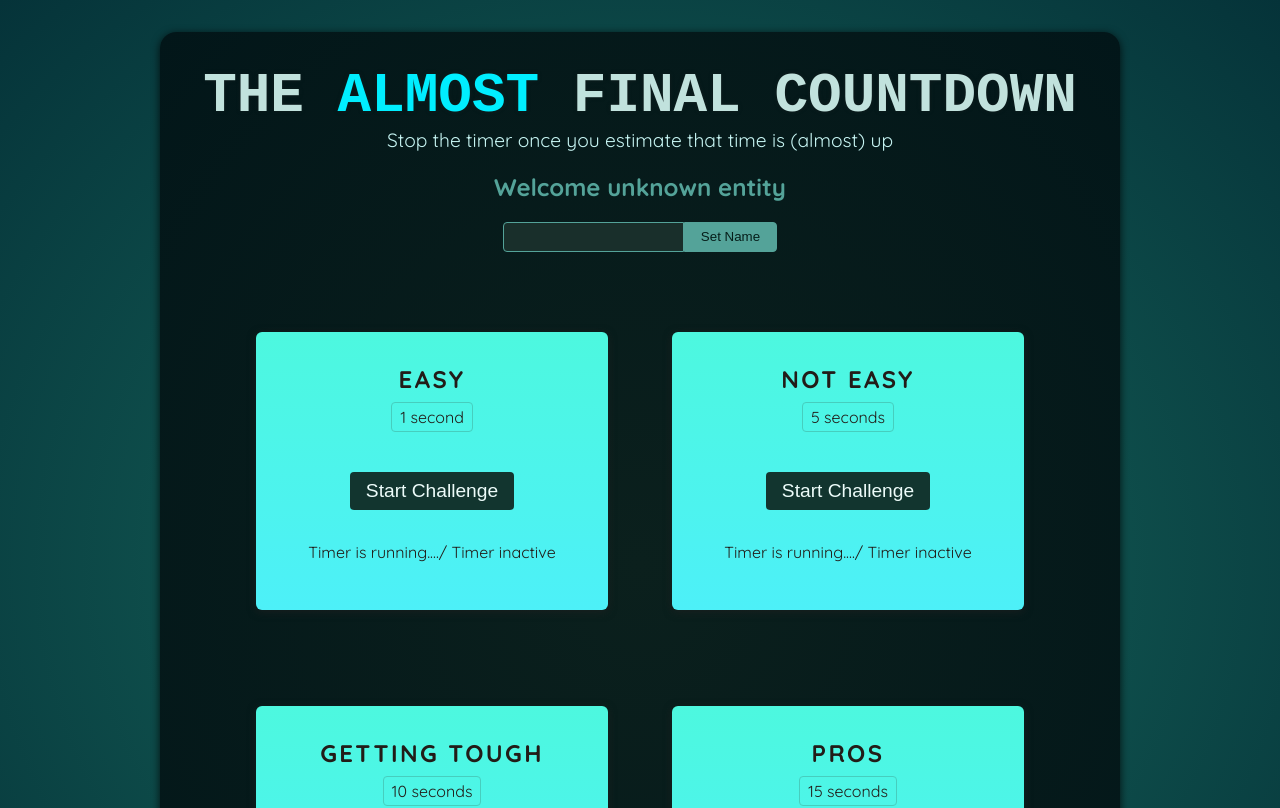
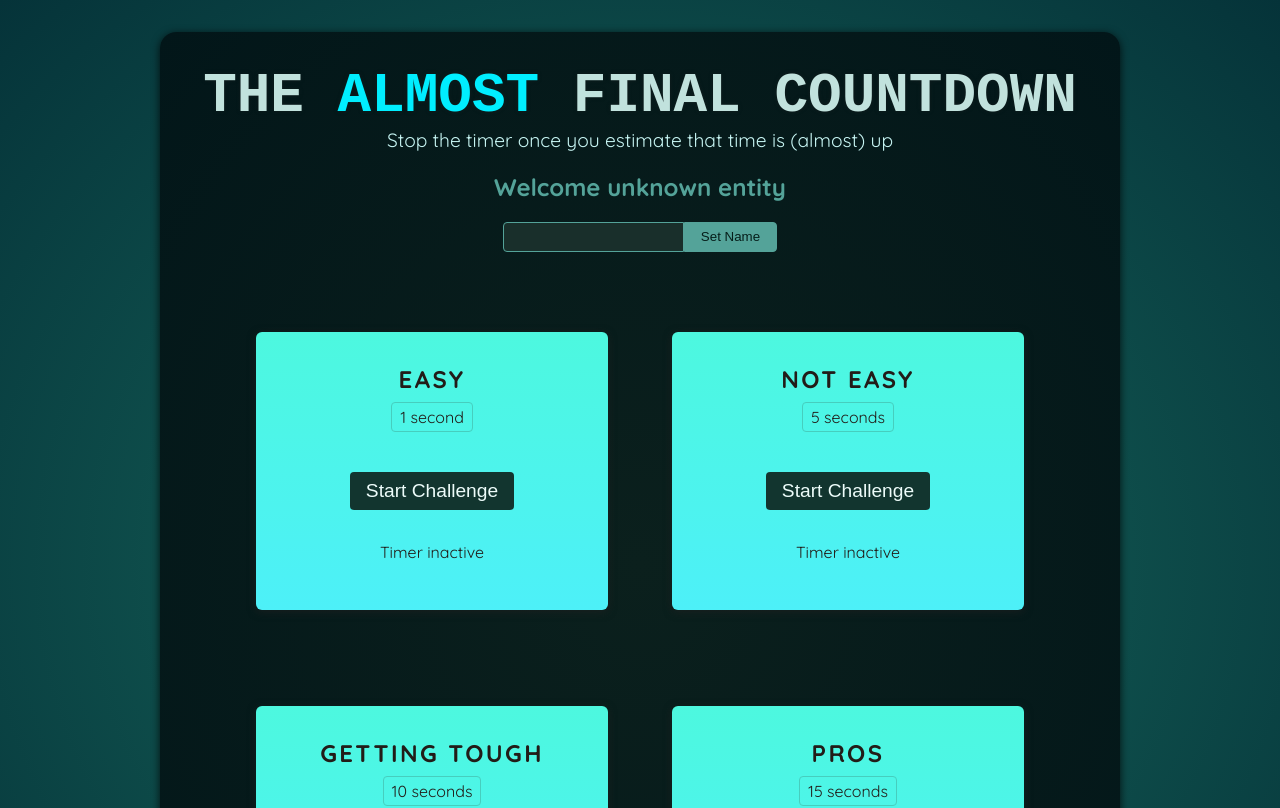
Before and after one commit to Abuelyazeed/Stop-The-Timer-Game, a React (Vite) app: page / in a window 1280 px wide. Shown: the top 808 px of the page. Built offline with nearby package versions, Linux system fonts and the light colour scheme; a web font is replaced by a local one.

Commit message:
imporoved timer design

```diff
--- a/src/components/TimerChallenge.jsx
+++ b/src/components/TimerChallenge.jsx
@@ -1,19 +1,31 @@
-import React from 'react';
+import React, { useState } from 'react';
 
 function TimerChallenge({ title, targetTime }) {
+  const [timerStarted, setTimerStarted] = useState(false);
+  const [timerExpired, setTimerExpired] = useState(false);
   function handleStart() {
-    setTimeout(() => {}, 1000);
+    setTimerStarted(true);
+    setTimeout(() => {
+      setTimerExpired(true);
+    }, targetTime * 1000);
   }
+
+  function handleStop() {}
   return (
     <section className="challenge">
       <h2>{title}</h2>
+      {timerExpired && <p>You lost</p>}
       <p className="challenge-time">
         {targetTime} second{targetTime > 1 ? 's' : ''}
       </p>
       <p>
-        <button>Start Challenge</button>
+        <button onClick={handleStart}>
+          {timerStarted ? 'Stop' : 'Start'} Challenge
+        </button>
       </p>
-      <p className="">Timer is running..../ Timer inactive</p>
+      <p className={timerStarted ? 'active' : undefined}>
+        {timerStarted ? 'Timer is running....' : 'Timer inactive'}
+      </p>
     </section>
   );
 }
```
